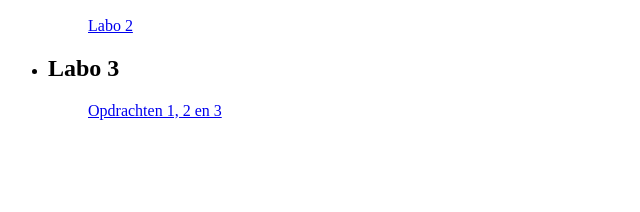
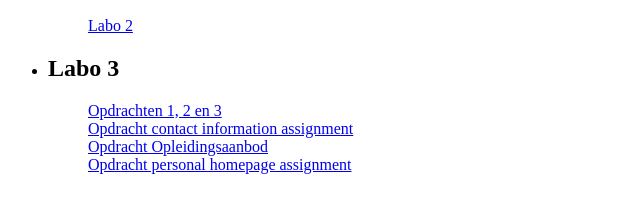
Before and after one commit to ArneVergote/Webdevelopment-1TIa, a plain HTML site: page index.html in a window 1280 px wide. Shown: the part 110-322 px from the top of the page, without its empty margins (0-640 px from the left). Drawn offline with Linux system fonts and the light colour scheme.

Commit message:
Update index.html

```diff
--- a/index.html
+++ b/index.html
@@ -15,9 +15,10 @@
     </li>
     <li>
         <h2>Labo 3</h2>
-        <ol>
-            <a href="Labo%203/Opdracht_1_2_3.html">Opdrachten 1, 2 en 3</a>
-        </ol>
+        <ol><a href="Labo%203/Opdracht_1_2_3.html">Opdrachten 1, 2 en 3</a></ol>
+        <ol><a href="Labo%203/Opdracht%20contact%20information%20assignment/index.html">Opdracht contact information assignment</a></ol>
+        <ol><a href="Labo%203/Opdracht%20Opleidingsaanbod/index.html">Opdracht Opleidingsaanbod</a></ol>
+        <ol><a href="Labo%203/Opdracht%20personal%20homepage%20assignment/index.html">Opdracht personal homepage assignment</a></ol>
     </li>
 </ul>
 </body>
```
